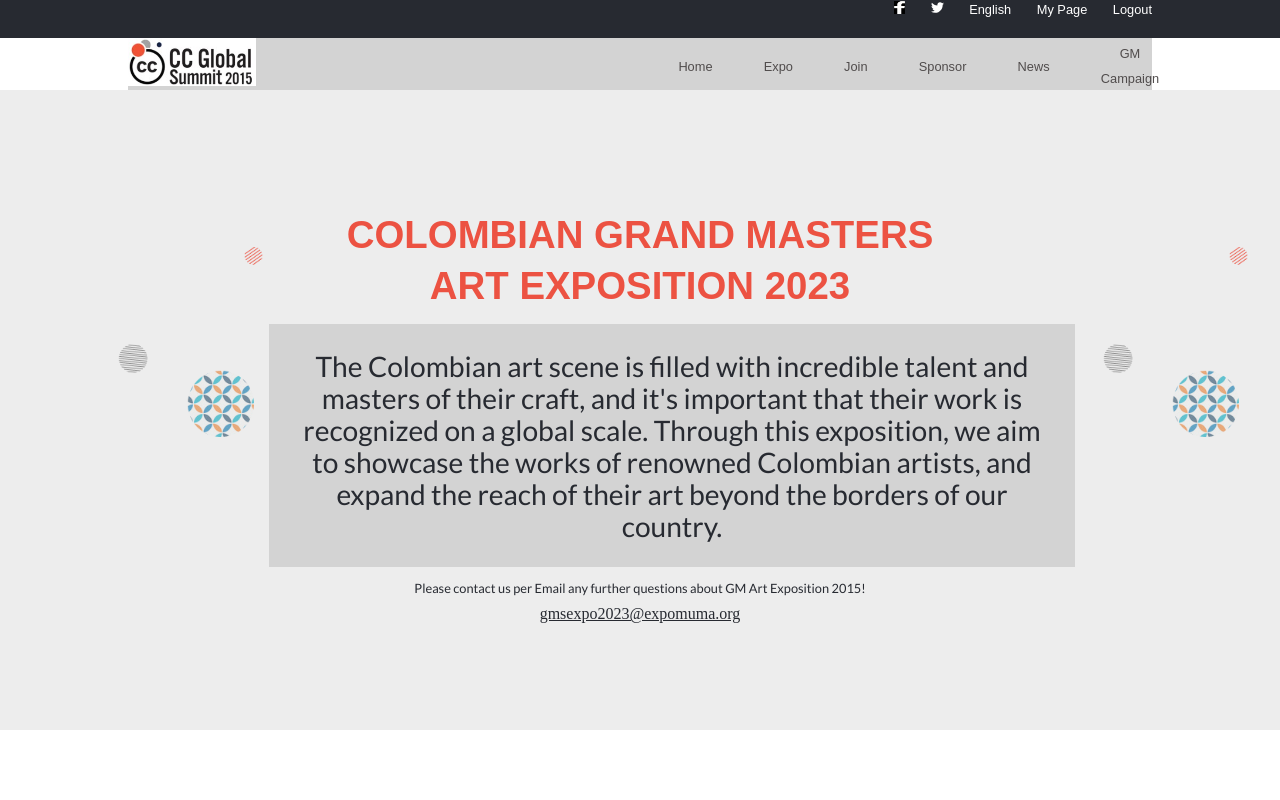
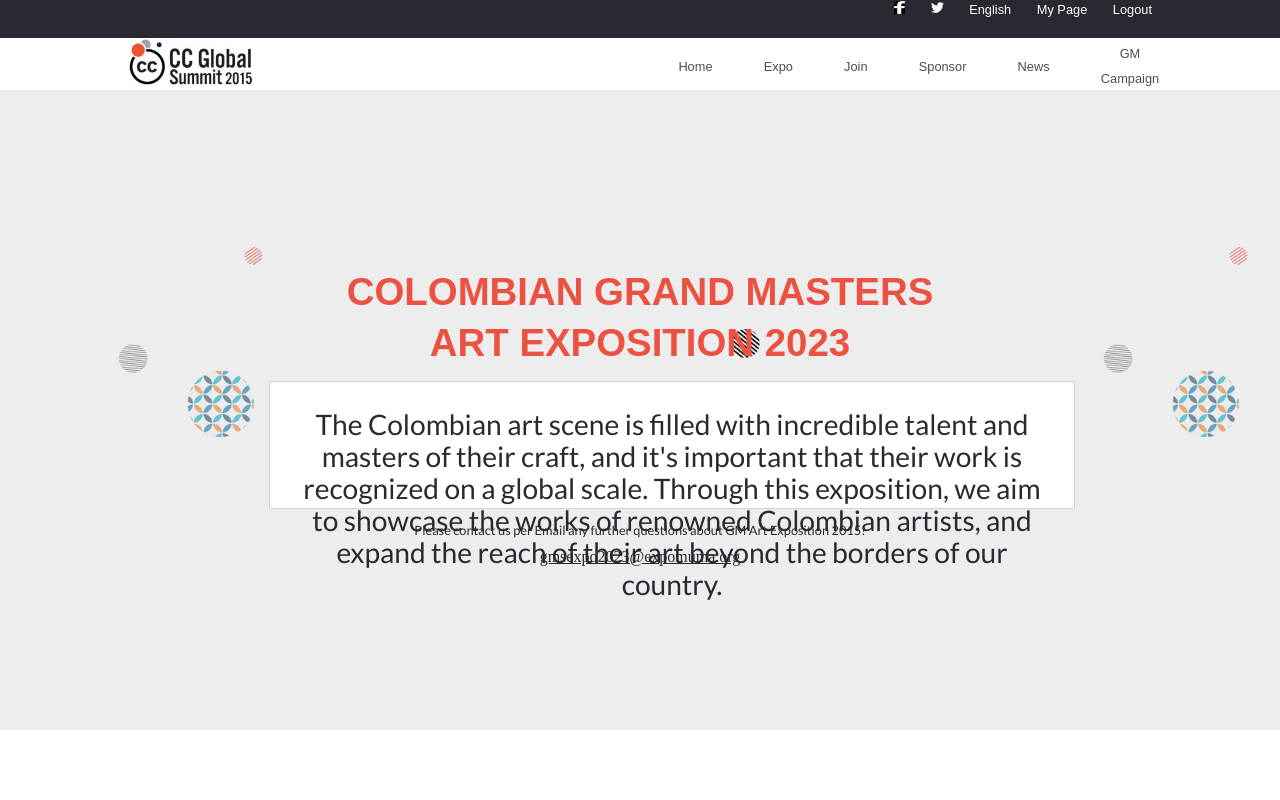
Before and after one commit to JuanDBta/Capstone-Project, a website: page about.html in a window 1280 px wide. Shown: the top 800 px of the page. Drawn offline with Linux system fonts and the light colour scheme; a web font is replaced by a local one.

Commit message:
Fix margins

```diff
--- a/styles_about.css
+++ b/styles_about.css
@@ -351,7 +351,7 @@ footer {
     position: relative;
     width: 80vw;
     height: 4vw;
-    background-color: #d3d3d3;
+    background-color: white;
     margin-left: 10vw;
     background-image: none;
   }
@@ -401,10 +401,10 @@ footer {
     color: #272a31;
     padding: 2vw 2vw 2vw 2vw;
     width: 63vw;
-    height: 19vw;
+    height: 10vw;
     text-align: center;
     border: 0.5px #d3d3d3 solid;
-    background-color: #d3d3d3;
+    background-color: white;
     margin-top: 8vw;
     margin-left: 5vw;
     font-size: 2.2vw;
@@ -426,7 +426,7 @@ footer {
 
   #Logo-section {
     width: 100vw;
-    height: 95vw;
+    height: 85vw;
     display: flex;
     flex-direction: column;
     justify-content: flex-start;
```
